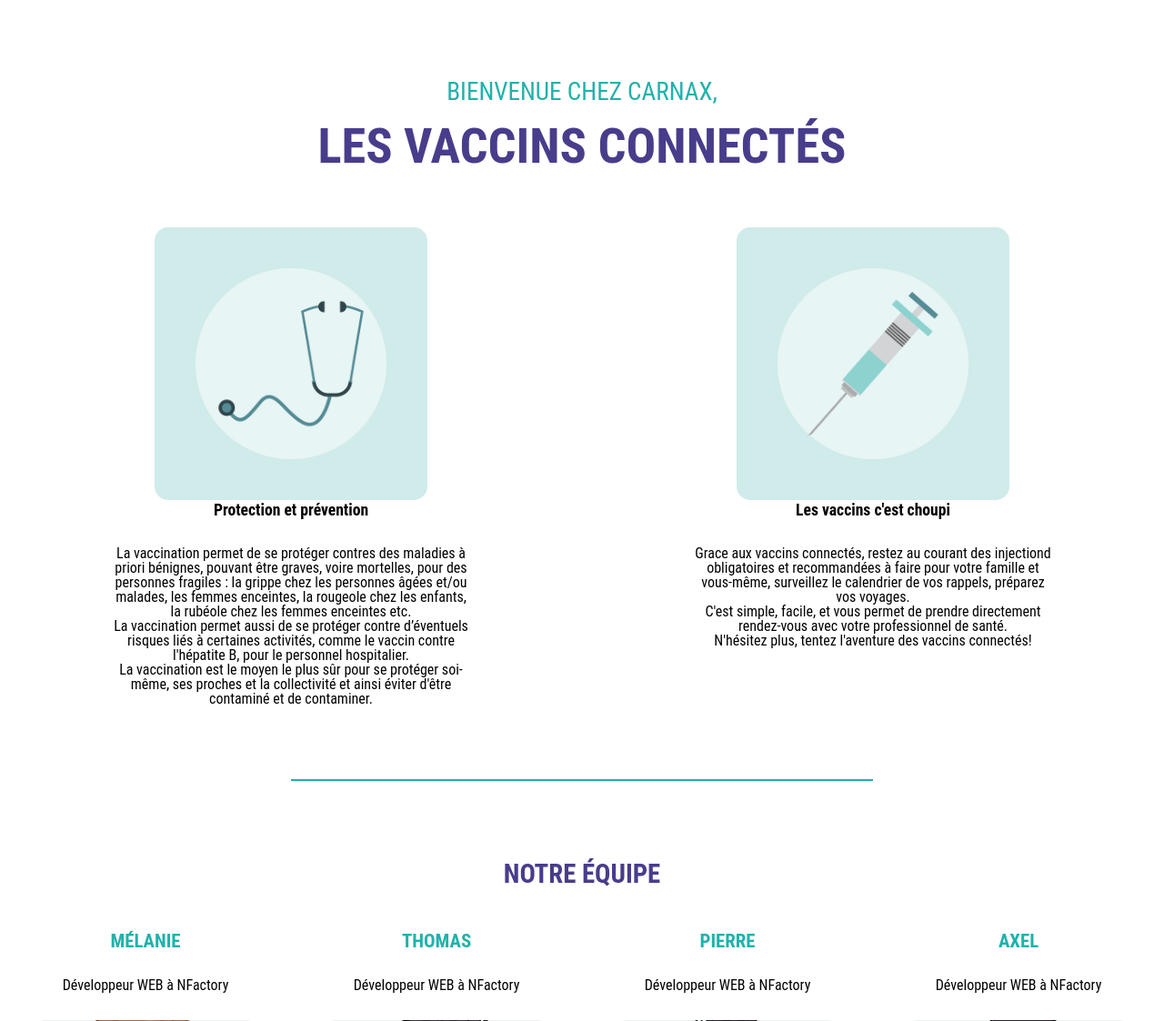
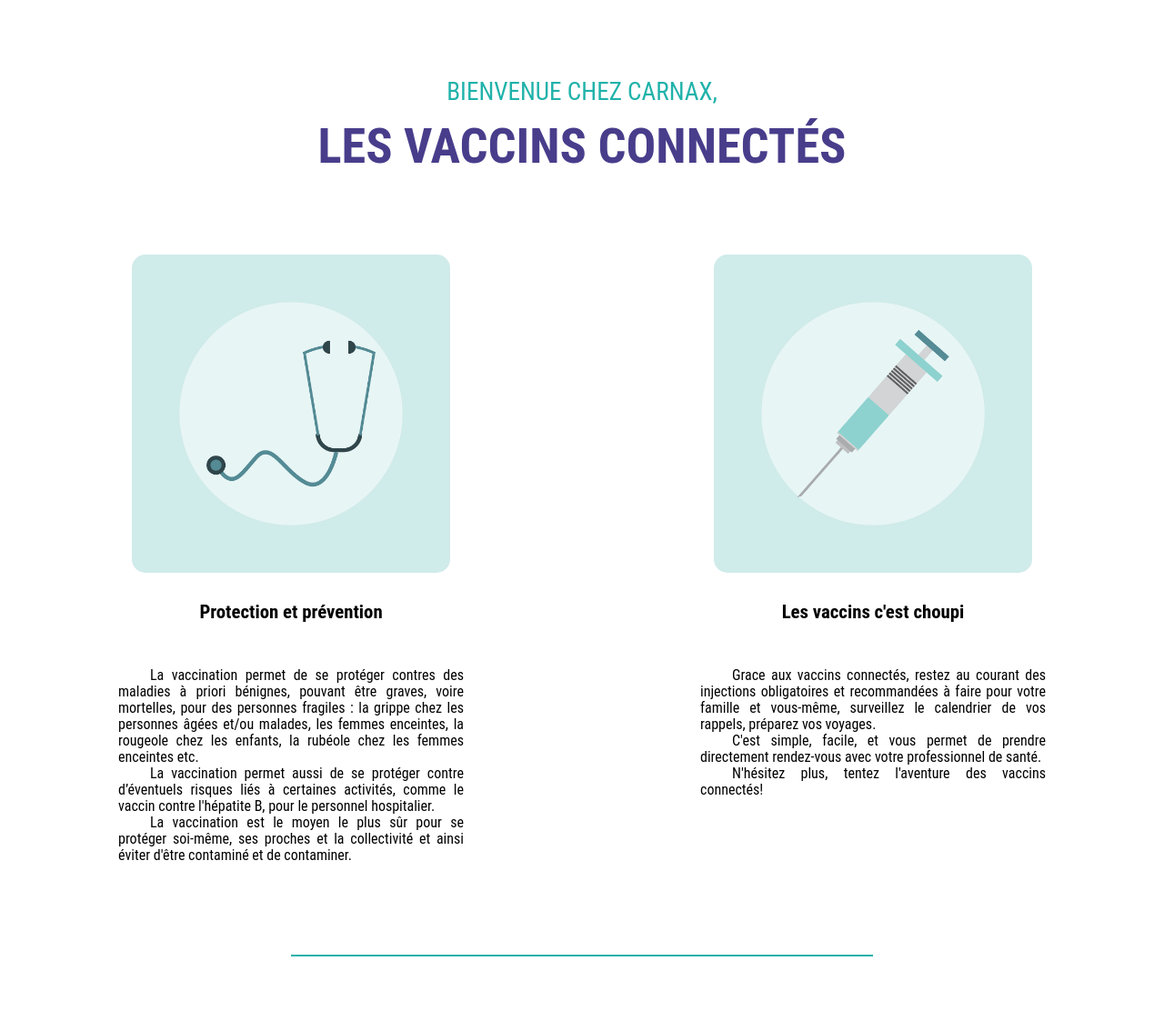
Before and after one commit to AxelBarbeHusson/LesVaccinsDuBonheur, a PHP site: page /carnex/ in a window 1280 px wide; the page is wider, and only the part inside the window is pictured. Shown: the part 1048-2171 px from the top of that part at 91% size. Run offline with PHP 8.4, Linux system fonts and the light colour scheme; some web fonts are replaced.

Commit message:
css de midi, page d'accueil, un peu de form

```diff
--- a/assets/css/style.css
+++ b/assets/css/style.css
@@ -106,12 +106,15 @@ img#imagemed {
   width: 50%;
   color: #000;
   text-align: center;
+    margin-bottom: 100px;
+
 }
 
 #bienvenue .section2 img {
-  width: 300px;
-  height: 300px;
+  width: 350px;
+  height: 350px;
   border-radius: 15px;
+    margin-top:30px;
 }
 
 #bienvenue h2 {
@@ -136,14 +139,17 @@ img#imagemed {
 }
 #bienvenue h3 {
     font-weight: bold;
-    font-size: 1.1em;
+    font-size: 1.3em;
+    margin-bottom: 50px;
+    margin-top: 30px;
 }
 #bienvenue .section2 p {
 
-    padding-top: 30px;
-    padding-bottom: 80px;
-    padding-left: 120px;
-    padding-right: 120px;
+    margin-right: 130px;
+    margin-left: 130px;
+    text-align: justify;
+    text-indent: 35px;
+    line-height: 18px;
 }
 
 
--- a/includes/accueil.inc.php
+++ b/includes/accueil.inc.php
@@ -9,16 +9,16 @@
     <div class="section2">
         <img src="assets/img/steto.png" alt="steto">
         <h3>Protection et prévention</h3>
-        <p>La vaccination permet de se protéger contres des maladies à priori bénignes, pouvant être graves, voire mortelles, pour des personnes fragiles : la grippe chez les personnes âgées et/ou malades, les femmes enceintes, la rougeole chez les enfants, la rubéole chez les femmes enceintes etc. <br>
-            La vaccination permet aussi de se protéger contre d’éventuels risques liés à certaines activités, comme le vaccin contre l'hépatite B, pour le personnel hospitalier.<br>
-            La vaccination est le moyen le plus sûr pour se protéger soi-même, ses proches et la collectivité et ainsi éviter d'être contaminé et de contaminer.</p>
+        <p>La vaccination permet de se protéger contres des maladies à priori bénignes, pouvant être graves, voire mortelles, pour des personnes fragiles : la grippe chez les personnes âgées et/ou malades, les femmes enceintes, la rougeole chez les enfants, la rubéole chez les femmes enceintes etc.</p>
+        <p>La vaccination permet aussi de se protéger contre d’éventuels risques liés à certaines activités, comme le vaccin contre l'hépatite B, pour le personnel hospitalier.</p>
+        <p>La vaccination est le moyen le plus sûr pour se protéger soi-même, ses proches et la collectivité et ainsi éviter d'être contaminé et de contaminer.</p>
     </div>
     <div class="section2">
         <img src="assets/img/inject.png" alt="inject">
         <h3>Les vaccins c'est choupi</h3>
-        <p>Grace aux vaccins connectés, restez au courant des injectiond obligatoires et recommandées à faire pour votre famille et vous-même, surveillez le calendrier de vos rappels, préparez vos voyages.<br>
-        C'est simple, facile, et vous permet de prendre directement rendez-vous avec votre professionnel de santé.<br>
-        N'hésitez plus, tentez l'aventure des vaccins connectés!</p>
+        <p>Grace aux vaccins connectés, restez au courant des injections obligatoires et recommandées à faire pour votre famille et vous-même, surveillez le calendrier de vos rappels, préparez vos voyages.</p>
+        <p>C'est simple, facile, et vous permet de prendre directement rendez-vous avec votre professionnel de santé.</p>
+        <p>N'hésitez plus, tentez l'aventure des vaccins connectés!</p>
     </div>
     </section>
 
--- a/includes/addVaccins.inc.php
+++ b/includes/addVaccins.inc.php
@@ -32,7 +32,7 @@ if(!empty($_POST['submitted'])) {
 <?php  if($success) { ?>
     <p>Bravo tu vas pouvoir être vacciner ma biche</p>
 <?php } else { ?>
-    <form action="" method="post">
+    <form class="form-wrap" action="" method="post">
         <label for="nom">Nom du Vaccin*</label>
         <input type="text" id="nom" name="nom" value="<?php if(!empty( $_POST['nom'])) {echo $_POST['nom'];} ?>">
         <span class="error"><?php if(!empty($errors['nom'])) { echo $errors['nom']; } ?></span>
--- a/includes/monCompte.inc.php
+++ b/includes/monCompte.inc.php
@@ -53,7 +53,7 @@ $success = false;
     $users = $query->fetch();
 
     ?>
-    <form method="post" action="">
+    <form class="form-wrap" method="post" action="">
         <fieldset>
             <div>
                 <label for="nom">Votre nom :</label>
```
